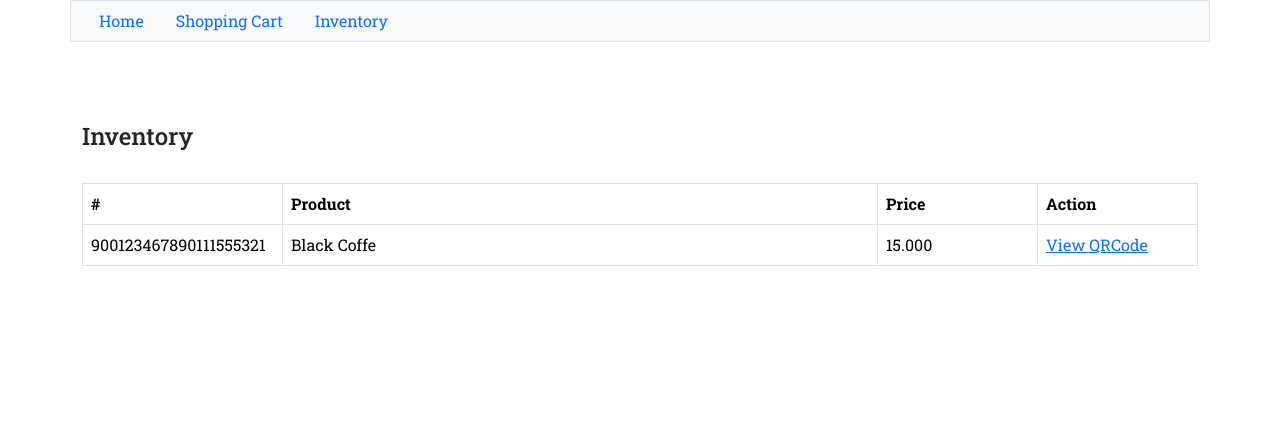
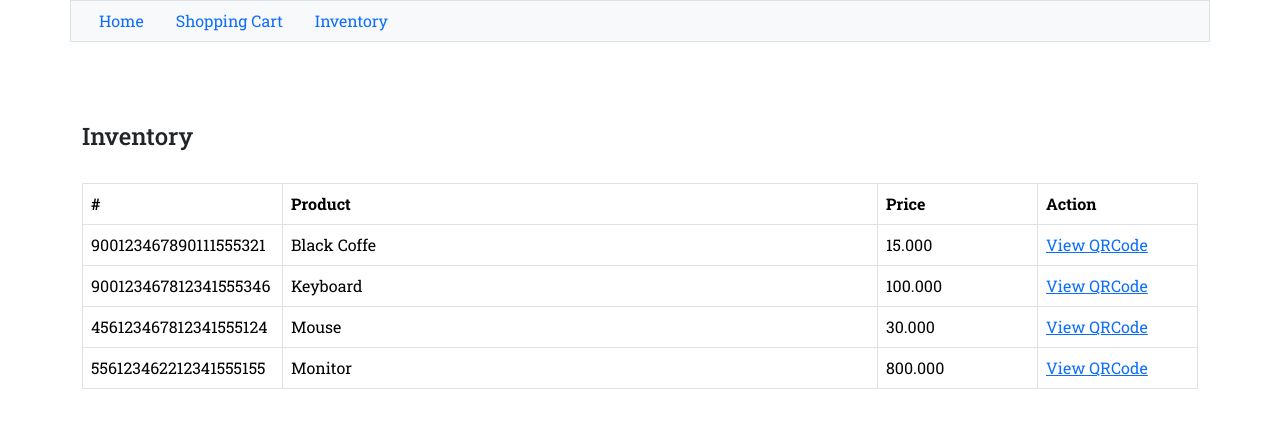
Before and after one commit to qaiserlab/qrcart, a Next.js app: page /inventory in a window 1280 px wide. Shown: the top 428 px of the page. Built offline with nearby package versions, Linux system fonts and the light colour scheme.

Commit message:
feat(inventory): fetch product data

```diff
--- a/package.json
+++ b/package.json
@@ -9,6 +9,7 @@
     "lint": "next lint"
   },
   "dependencies": {
+    "axios": "^1.7.2",
     "bootstrap": "^5.3.3",
     "next": "14.2.4",
     "qr-creator": "^1.0.0",
--- /dev/null
+++ b/public/data/inventory.json
@@ -0,0 +1,25 @@
+{
+  "message": "Read inventory data success",
+  "data": [
+    {
+      "sn": "900123467890111555321",
+      "product": "Black Coffe",
+      "price": "15000"
+    },
+    {
+      "sn": "900123467812341555346",
+      "product": "Keyboard",
+      "price": "100000"
+    },
+    {
+      "sn": "456123467812341555124",
+      "product": "Mouse",
+      "price": "30000"
+    },
+    {
+      "sn": "556123462212341555155",
+      "product": "Monitor",
+      "price": "800000"
+    }
+  ]
+}
--- /dev/null
+++ b/src/helpers/FormatHelper.ts
@@ -0,0 +1,3 @@
+export default function convertCurrency(num: Number): String {
+  return parseInt(num.toString()).toLocaleString('id-ID')
+}
--- /dev/null
+++ b/src/types/TInventory.d.ts
@@ -0,0 +1,5 @@
+interface TInventory {
+  sn: String
+  product: String
+  price: Number
+}
--- a/src/views/InventoryView.tsx
+++ b/src/views/InventoryView.tsx
@@ -1,33 +1,63 @@
 "use client"
 
-import { useState } from "react"
-import { Modal, ModalBody, ModalFooter, ModalHeader, Table } from "reactstrap"
+import convertCurrency from "@/helpers/FormatHelper"
+import axios, { AxiosResponse } from "axios"
+import { useEffect, useState } from "react"
+import { Modal, ModalBody, ModalHeader, Spinner, Table } from "reactstrap"
 
 export default function InventoryView() {
+  const [loading, setLoading] = useState(false)
   const [displayModal, setDisplayModal] = useState(false)
+
+  const [inventoryRecords, setInventoryRecords] = useState<Array<TInventory>>([])
+  const [inventoryRecord, setInventoryRecord] = useState<TInventory>({
+    sn: '',
+    product: '',
+    price: 0,
+  })
+
+  const handleOpenQRCodeViewer = (inventoryActive: TInventory) => {
+    setInventoryRecord(inventoryActive)
+    setDisplayModal(true)
+  }
+
+  useEffect(() => {
+    setLoading(true)
+
+    axios.get('/data/inventory.json').then((response: AxiosResponse) => {
+      const result = response.data
+      setInventoryRecords(result.data)
+    }).finally(() => setLoading(false))
+  }, [])
+
   return (
     <section>
       <h4>Inventory</h4>
+
+      {loading ? (<Spinner />) : (
         <Table bordered>
           <thead>
             <tr>
-            <th style={{ width: 200}}>#</th>
+              <th style={{ width: 200 }}>#</th>
               <th>Product</th>
-            <th style={{ width: 160}}>Price</th>
-            <th style={{ width: 160}}>Action</th>
+              <th style={{ width: 160 }}>Price</th>
+              <th style={{ width: 160 }}>Action</th>
             </tr>
           </thead>
           <tbody>
+            {inventoryRecords?.map((item) => (
               <tr>
-            <td>900123467890111555321</td>
-            <td>Black Coffe</td>
-            <td>15.000</td>
+                <td>{item.sn}</td>
+                <td>{item.product}</td>
+                <td>{convertCurrency(item.price)}</td>
                 <td>
-              <a href="javascript:" onClick={() => setDisplayModal(true)}>View QRCode</a>
+                  <a href="javascript:" onClick={() => handleOpenQRCodeViewer(item)}>View QRCode</a>
                 </td>
               </tr>
+            ))}
           </tbody>
         </Table>
+      )}
 
       <Modal isOpen={displayModal} toggle={() => setDisplayModal(false)}>
         <ModalHeader toggle={() => setDisplayModal(false)}>QRCode</ModalHeader>
@@ -35,15 +65,18 @@ export default function InventoryView() {
           <table>
             <tr>
               <td>#</td>
-              <td>: -</td>
+              <td>:</td>
+              <td>{inventoryRecord.sn}</td>
             </tr>
             <tr>
               <td>Product</td>
-              <td>: -</td>
+              <td>:</td>
+              <td>{inventoryRecord.product}</td>
             </tr>
             <tr>
               <td>Price</td>
-              <td>: -</td>
+              <td>:</td>
+              <td>{convertCurrency(inventoryRecord.price)}</td>
             </tr>
           </table>
 
```
Also changed, not shown: 1 other file (tests, documents, lock files or other folders). Lines whose indentation alone changed are shown as unchanged.
